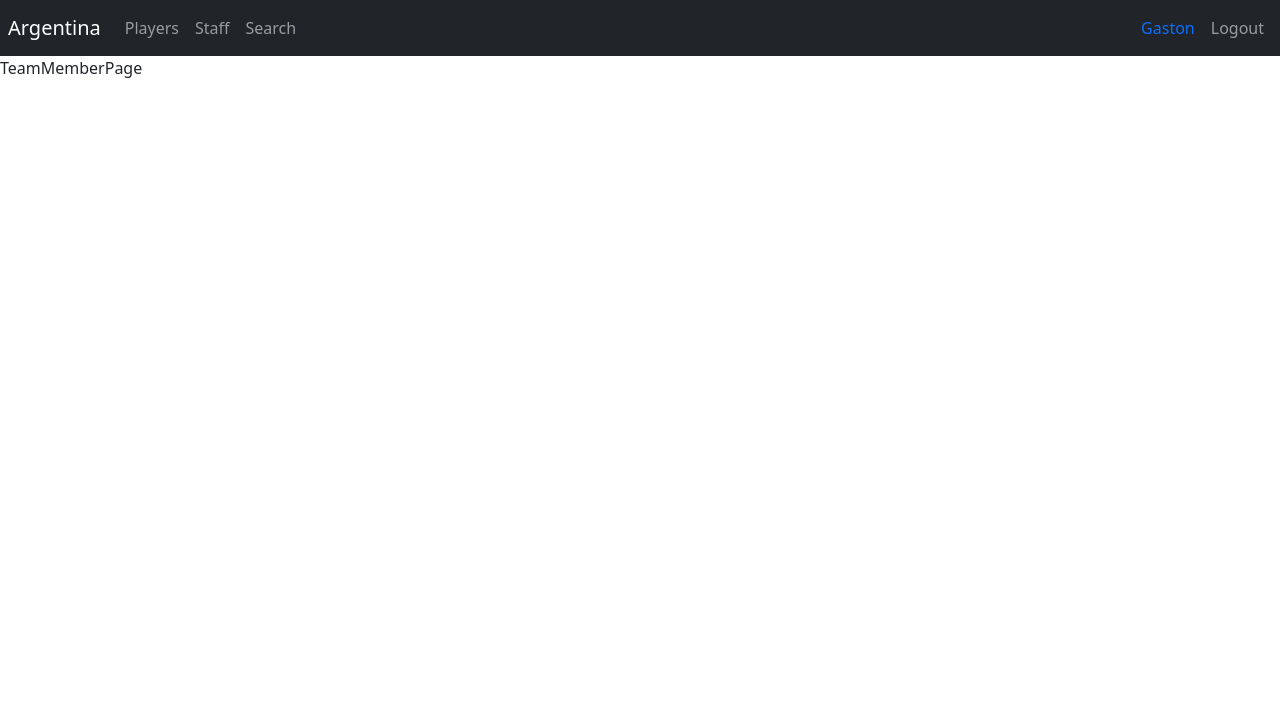
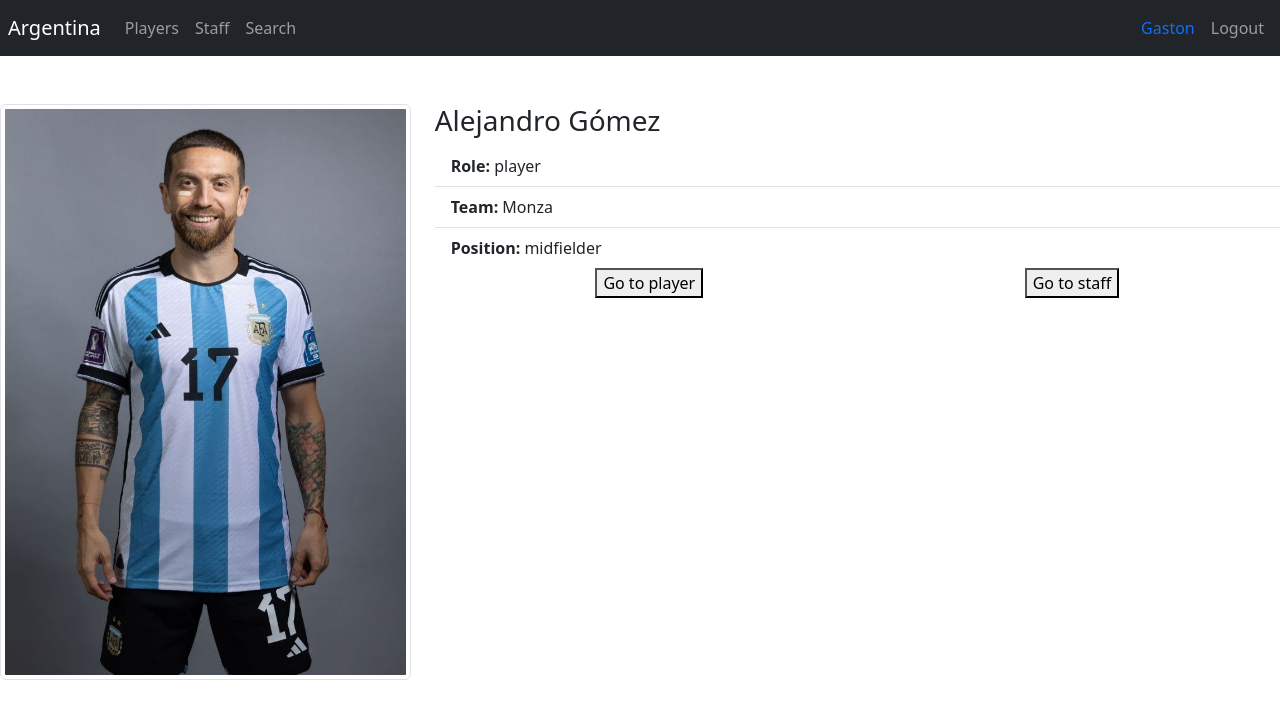
Before and after one commit to GBalatti9/argentina-wold-cup, a React (Vite) app: page /player/alejandro-gomez in a window 1280 px wide. Shown: the top 718 px of the page. Built offline with nearby package versions, Linux system fonts and the light colour scheme.

Commit message:
Button redirect to different route depending on member.role

```diff
--- /dev/null
+++ b/src/staff/helpers/getMemberById.js
@@ -0,0 +1,6 @@
+import { staff } from "../data/staff"
+
+
+export const getMemberById = ( id ) => {
+    return staff.find(( member ) => member.id === id);
+}
--- a/src/staff/pages/TeamMemberPage.jsx
+++ b/src/staff/pages/TeamMemberPage.jsx
@@ -1,7 +1,47 @@
+import { useNavigate, useParams } from "react-router-dom"
+import { getMemberById } from "../helpers/getMemberById";
 
 
 export const TeamMemberPage = () => {
+
+    const { id } = useParams();
+    const member = getMemberById( id );
+
+    const navigate = useNavigate();
+
+    const handleNavigate = ( role ) => {
+        if (role === 'player') navigate( '/players' );
+        if (role === 'staff')  navigate( '/staff' );
+    }
+
     return (
-        <div>TeamMemberPage</div>
+        <div className="row mt-5 animate__animated animate__fadeIn">
+            <div className="col-4">
+                <img
+                    src={`/assets/seleccion-argentina/${ id }.jpg`}
+                    alt={ `${member.name}  ${member.lastName}` }
+                    className="img-thumbnail" />
+            </div>
+            <div className="col-8">
+                <h3>{ `${member.name}  ${member.lastName}` }</h3>
+                <ul className="list-group list-group-flush">
+                        <li className="list-group-item"> <b> Role: </b> { member.role } </li>
+                        <li className="list-group-item"> <b> Team: </b> { member.team } </li>
+                        <li className="list-group-item"> <b> Position: </b> { member.position } </li>
+                    </ul>
+
+                    <div className="d-flex justify-content-around">
+                        <button
+                            onClick = { () => handleNavigate( member.role ) }>
+                                Go to { member.role }
+                            </button>
+                        <button
+                            onClick = { () => handleNavigate( member.role === 'player' ? 'staff' : 'player') }>
+                                Go to { member.role === 'player' ? 'staff' : 'player' }
+                        </button>
+                    </div>
+
+            </div>
+        </div>
     )
 }
--- a/src/staff/routes/PlayersAndStaffRoutes.jsx
+++ b/src/staff/routes/PlayersAndStaffRoutes.jsx
@@ -12,7 +12,7 @@ export const PlayersAndStaffRoutes = () => {
                 <Route path="players" element={ <PlayersPage /> } />
                 <Route path="staff" element={ <StaffPage /> } />
 
-                <Route path="/:teamMember/:id" element={ <TeamMemberPage /> } />
+                <Route path="/:roleMember/:id" element={ <TeamMemberPage /> } />
 
                 <Route path="/" element={ <Navigate to='/players' /> } />
             </Routes>
```
